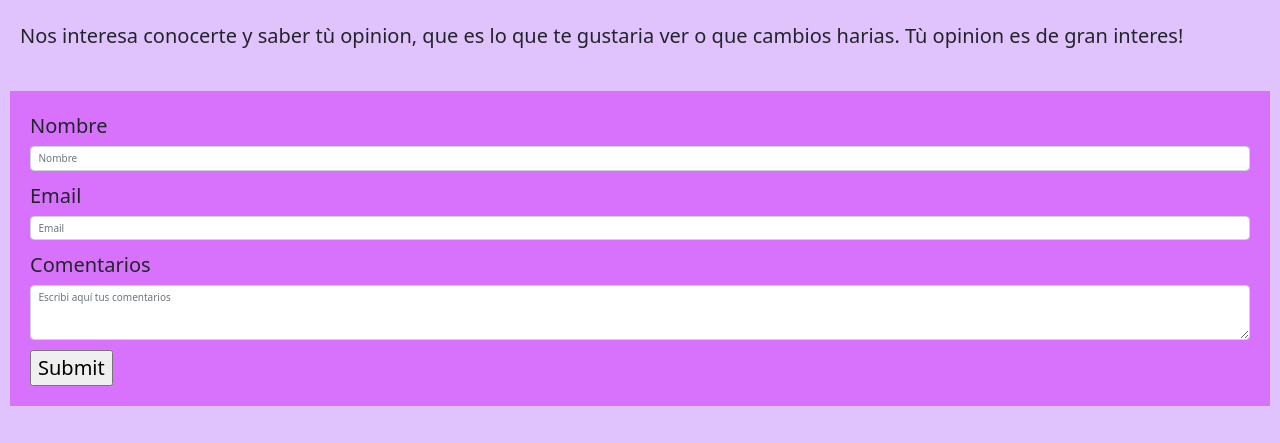
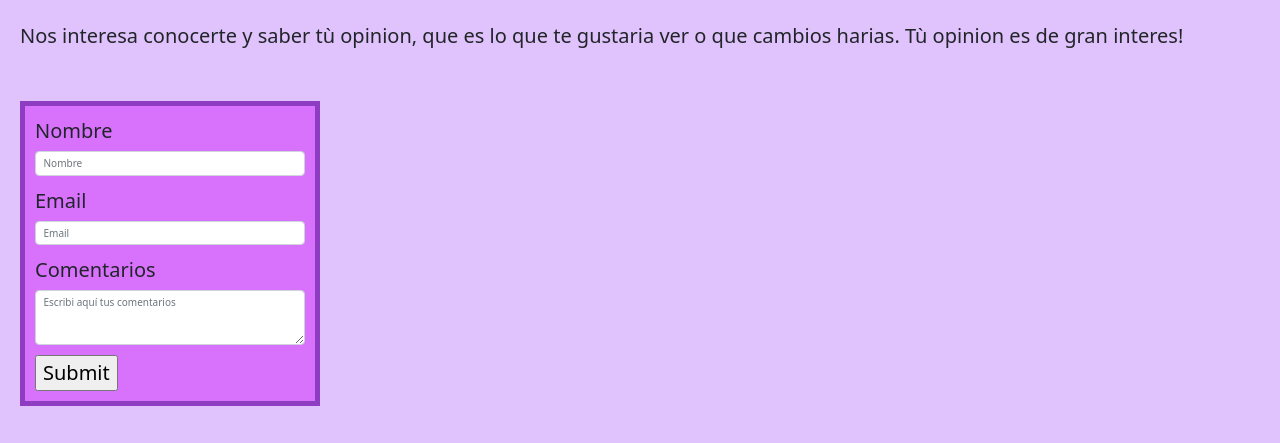
Before and after one commit to BarbiToledo/Tini-Stoessel, a website: page views/contacto.html in a window 1280 px wide. Shown: the part 200-643 px from the top of the page. Drawn offline with nearby package versions, Linux system fonts and the light colour scheme.

Commit message:
cambie carpeta

```diff
--- a/scss/estilos.scss
+++ b/scss/estilos.scss
@@ -36,18 +36,17 @@ html{
 }
 
 body{
-background-color: #000000d3;
+background-color:#E0C3FC ;
 font-size: var(--spaicing-small);
 }
 
 ul{
     list-style-type: none;
     color: #000000;
-    li {
+}
+li{
     display: inline;
 }
-}
-
 a{
 text-decoration: none;
 }
@@ -61,10 +60,12 @@ h1{
 
 header{
     display: flex;
+    background-color: #E0C3FC;
     justify-content: center;
     font-size: var(--text-xsmall);
     gap: var(--spaicing-small)
 }
+
 .titulo1{
     font-size: var(--text-medium);
 }
@@ -97,7 +98,7 @@ header{
 }
 footer{
     display: flex;
-    justify-content:var(--spaicing-medium);
+    justify-content: var(--spaicing-xsmall);
     gap: var(--spaicing-medium);
     padding: var(--spaicing-xsmall) 0;
     max-width: 120px;
@@ -158,11 +159,12 @@ padding: var(--spaicing-small);
 
 .con__for{
     display: flex;
-    padding: var(--spaicing-small);
-    margin: var(--spaicing-small);
     flex-direction: column;
-    padding: var(--spaicing-small);
     background-color: var(--secundary);
+    width: 300px;
+    border: 5px solid rgba(60, 0, 128, 0.473);
+    padding: 10px;
+    margin: 20px;
 }
 
 @media screen and (max-width:780px){
```
Also changed, not shown: assets/css/estilos.css.
